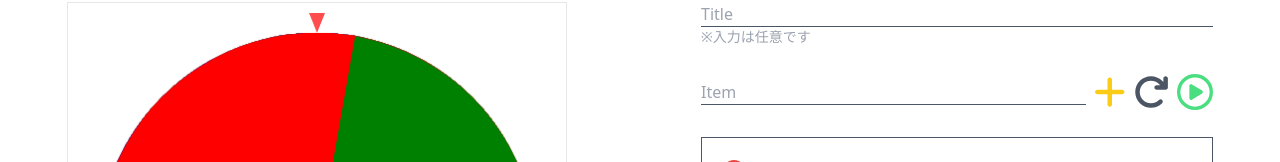
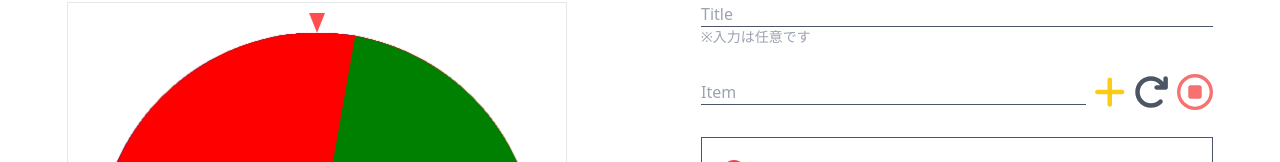
Before and after one commit to hattoriryuki/moderate-roulette-for-react, a React (Create React App) app: page / in a window 1280 px wide. Both pictures are taken after a click on the button 1195 px from the left and 244 px from the top of the page. Shown: the part 152-314 px from the top of the page. Built offline with nearby package versions, Linux system fonts and the light colour scheme.

Commit message:
feat: ルーレットのストップ機能を追加

```diff
--- a/src/components/pages/Top.tsx
+++ b/src/components/pages/Top.tsx
@@ -1,4 +1,4 @@
-import { FC, memo, useEffect, useState } from "react";
+import { FC, memo, useEffect, useRef, useState } from "react";
 import { FontAwesomeIcon } from "@fortawesome/react-fontawesome";
 import {
   faPlus,
@@ -8,14 +8,19 @@ import {
   faCircle,
 } from "@fortawesome/free-solid-svg-icons";
 
-import { faCirclePlay } from "@fortawesome/free-regular-svg-icons";
+import {
+  faCirclePlay,
+  faCircleStop,
+} from "@fortawesome/free-regular-svg-icons";
 import { useDrawCanvas } from "../../hooks/useDrawCanvas";
 
 export const Top: FC = memo(() => {
   const [canvasObject, setCanvasObject] = useState<HTMLCanvasElement | null>(
     null
   );
+  const [isRunning, setIsRunnig] = useState(false);
   const { drawRoullet, drawTriangle } = useDrawCanvas(canvasObject);
+  const intervalRef = useRef<NodeJS.Timer>();
 
   useEffect(() => {
     setCanvasObject(document.querySelector("canvas"));
@@ -24,11 +29,17 @@ export const Top: FC = memo(() => {
   }, [canvasObject]);
 
   const onClickStart = () => {
+    setIsRunnig(true);
     let angleCounter = 0;
-    const timer = setInterval(() => {
+    intervalRef.current = setInterval(() => {
       angleCounter += 26;
       drawRoullet(angleCounter);
     }, 10);
+  };
+
+  const onClickStop = () => {
+    setIsRunnig(false);
+    clearInterval(intervalRef.current);
   };
 
   return (
@@ -65,9 +76,15 @@ export const Top: FC = memo(() => {
               <button className="text-gray-600 ml-2">
                 <FontAwesomeIcon icon={faArrowRotateRight} />
               </button>
-              <button className="text-green-400 ml-2" onClick={onClickStart}>
-                <FontAwesomeIcon icon={faCirclePlay} />
-              </button>
+              {isRunning ? (
+                <button className="text-red-400 ml-2" onClick={onClickStop}>
+                  <FontAwesomeIcon icon={faCircleStop} />
+                </button>
+              ) : (
+                <button className="text-green-400 ml-2" onClick={onClickStart}>
+                  <FontAwesomeIcon icon={faCirclePlay} />
+                </button>
+              )}
             </div>
           </div>
           <div className="border border-[#4A5568] basis-[80%] p-5">
```
